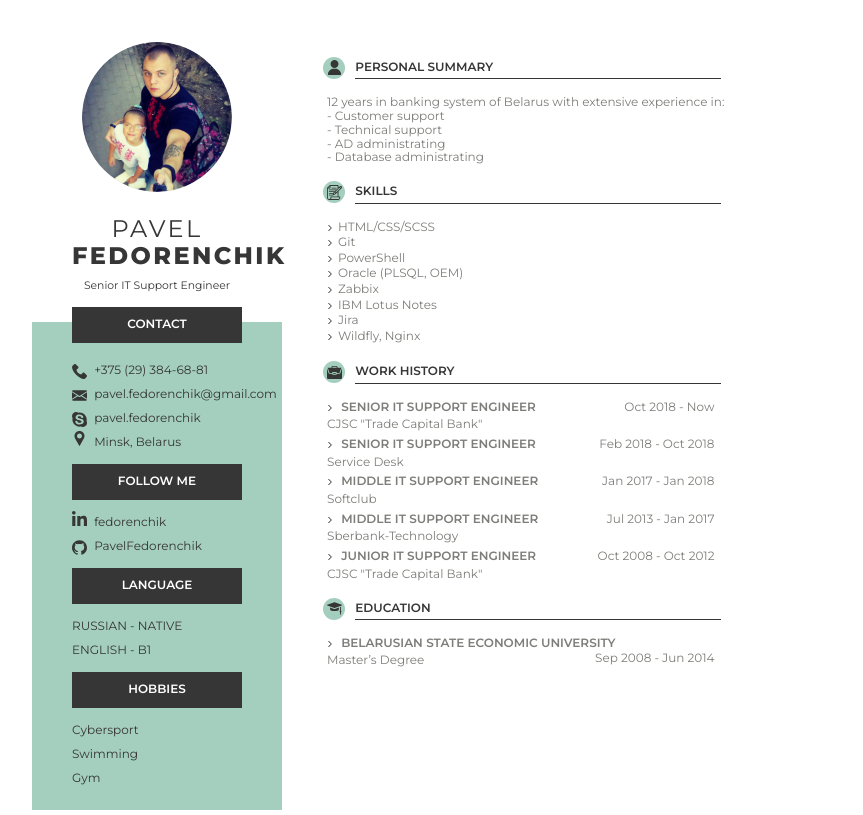
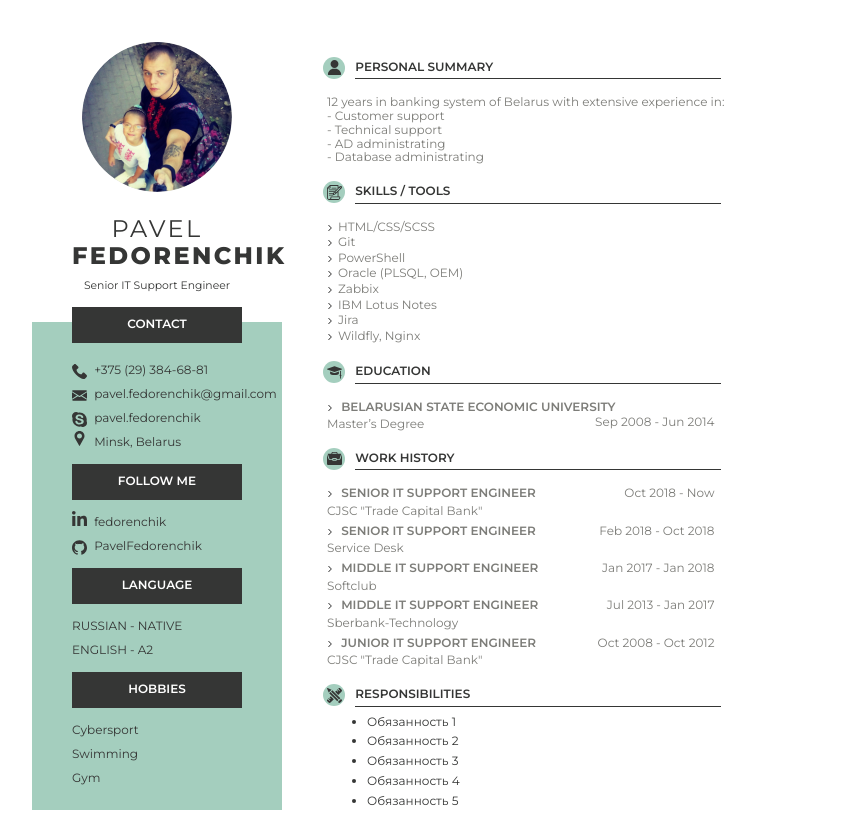
Before and after one commit to PavelFedorenchik/cv, a plain HTML site: page index.html in a window 1280 px wide. Shown: the top 815 px of the page, without its empty margins (208-1071 px from the left). Drawn offline with Linux system fonts and the light colour scheme.

Commit message:
Update index.html

```diff
--- a/index.html
+++ b/index.html
@@ -1,6 +1,5 @@
 <!DOCTYPE html>
 <html lang="en">
-
 <head>
   <meta charset="utf-8" />
   <meta http-equiv="x-ua-compatible" content="ie=edge" />
@@ -11,7 +10,6 @@
   <link href="https://fonts.googleapis.com/css2?family=Montserrat:wght@400;500;600;800&display=swap" rel="stylesheet" />
   <title>CV Pavel Fedorenchik</title>
 </head>
-
 <body>
   <div class="container">
     <aside>
@@ -52,7 +50,6 @@
             Minsk, Belarus
           </li>
         </ul>
-
         <h2 class="contacts__title">Follow me</h2>
         <div class="contacts__text">
           <svg class="contacts__icon contacts__icon--baseline">
@@ -73,9 +70,8 @@
         <h2 class="contacts__title">Language</h2>
         <div class="contacts__text contacts__text--uppercase">
           Russian - Native <br />
-          English - B1
+          English - A2
         </div>
-
         <h2 class="contacts__title">hobbies</h2>
         <div class="contacts__text">
           Cybersport <br />
@@ -84,7 +80,6 @@
         </div>
       </section>
     </aside>
-
     <main>
       <article class="article">
         <h3 class="article__title">
@@ -101,13 +96,12 @@
          - Database administrating
         </div>
       </article>
-
       <article class="article">
         <h3 class="article__title">
           <svg class="article__icon">
             <use xlink:href="#project" />
           </svg>
-          Skills
+          Skills / Tools
         </h3>
         <ul class="article__text article__text--ul">
           <li>HTML/CSS/SCSS</li>
@@ -120,7 +114,23 @@
           <li>Wildfly, Nginx</li>
         </ul>
       </article>
-
+      <article class="article">
+        <h3 class="article__title">
+          <svg class="article__icon">
+            <use xlink:href="#education" />
+          </svg>
+          Education
+        </h3>
+        <ul class="article__text article__text--ul">
+          <li>
+            <div class="article__subtitle">
+              belarusian state economic university <br />
+            </div>
+            <div class="article__date">Sep 2008 - Jun 2014</div>
+            <div class="article__about">Master’s Degree</div>
+          </li>
+        </ul>
+      </article>
       <article class="article">
         <h3 class="article__title">
           <svg class="article__icon">
@@ -156,59 +166,22 @@
           </li>
         </ul>
       </article>
-
       <article class="article">
-        <h3 class="article__title">
-          <svg class="article__icon">
-            <use xlink:href="#education" />
-          </svg>
-          Education
-        </h3>
-        <ul class="article__text article__text--ul">
-          <li>
-            <div class="article__subtitle">
-              belarusian state economic university <br />
-            </div>
-            <div class="article__date">Sep 2008 - Jun 2014</div>
-            <div class="article__about">Master’s Degree</div>
-          </li>
-        </ul>
-      </article>
-
-      <!--<article class="article">
         <h3 class="article__title">
           <svg class="article__icon">
             <use xlink:href="#tools" />
           </svg>
-          Projects
+          Responsibilities
         </h3>
-        <ul class="article__text article__text--ul">
-          <li>
-            <a href="https://1illumination.ru" target="_blank">
-              <div class="article__subtitle">1illumination.ru</div>
-            </a>
-            <div class="article__about">
-              Used technologies: Gulp 4, SCSS, JS <br />
-              Github:
-              <a href="https://github.com/Globus007/1illumination.ru"
-                target="_blank">https://github.com/Globus007/1illumination.ru</a>
-            </div>
-          </li>
-          <li>
-            <a href="https://debt-count.herokuapp.com/" target="_blank">
-              <div class="article__subtitle">DEBT COUNTER</div>
-            </a>
-            <div class="article__about">
-              Used technologies: <br />
-              Backend - Java 14, Spring Boot, REST <br />
-              Frontend - Angular 9, Angular Material, SCSS, Bootstrap <br />
-              Github:
-              <a href="https://github.com/Globus007/debt-calculator-frontend"
-                target="_blank">https://github.com/Globus007/debt-calculator-frontend</a>
-            </div>
-          </li>
+        <ul>
+          <li><div class="article__about">Обязанность 1</div></li>
+          <li><div class="article__about">Обязанность 2</div></li>
+          <li><div class="article__about">Обязанность 3</div></li>
+          <li><div class="article__about">Обязанность 4</div></li>
+          <li><div class="article__about">Обязанность 5</div></li>
+          <li><div class="article__about">Обязанность 6</div></li>
         </ul>
-      </article> -->
+      </article>
     </main>
   </div>
   <footer>
@@ -352,5 +325,4 @@
     </symbol>
   </svg>
 </body>
-
 </html>
```
